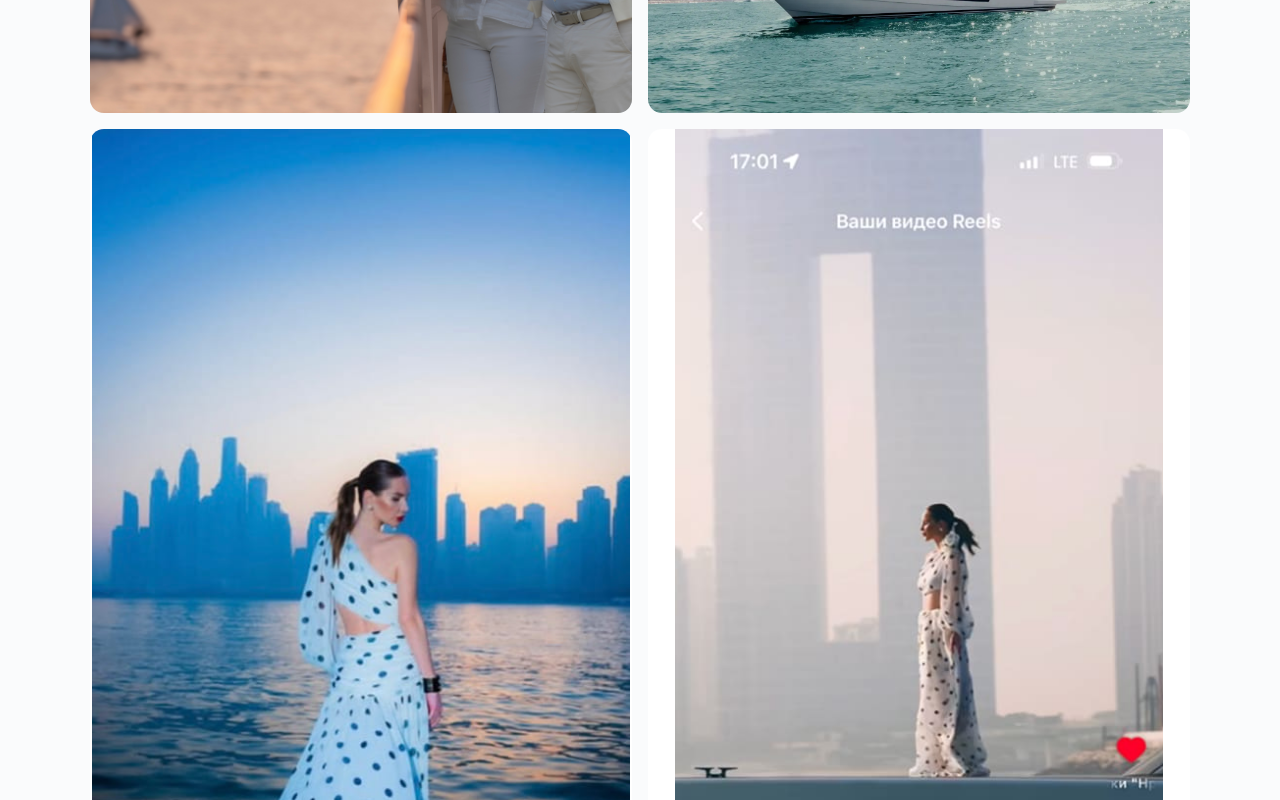
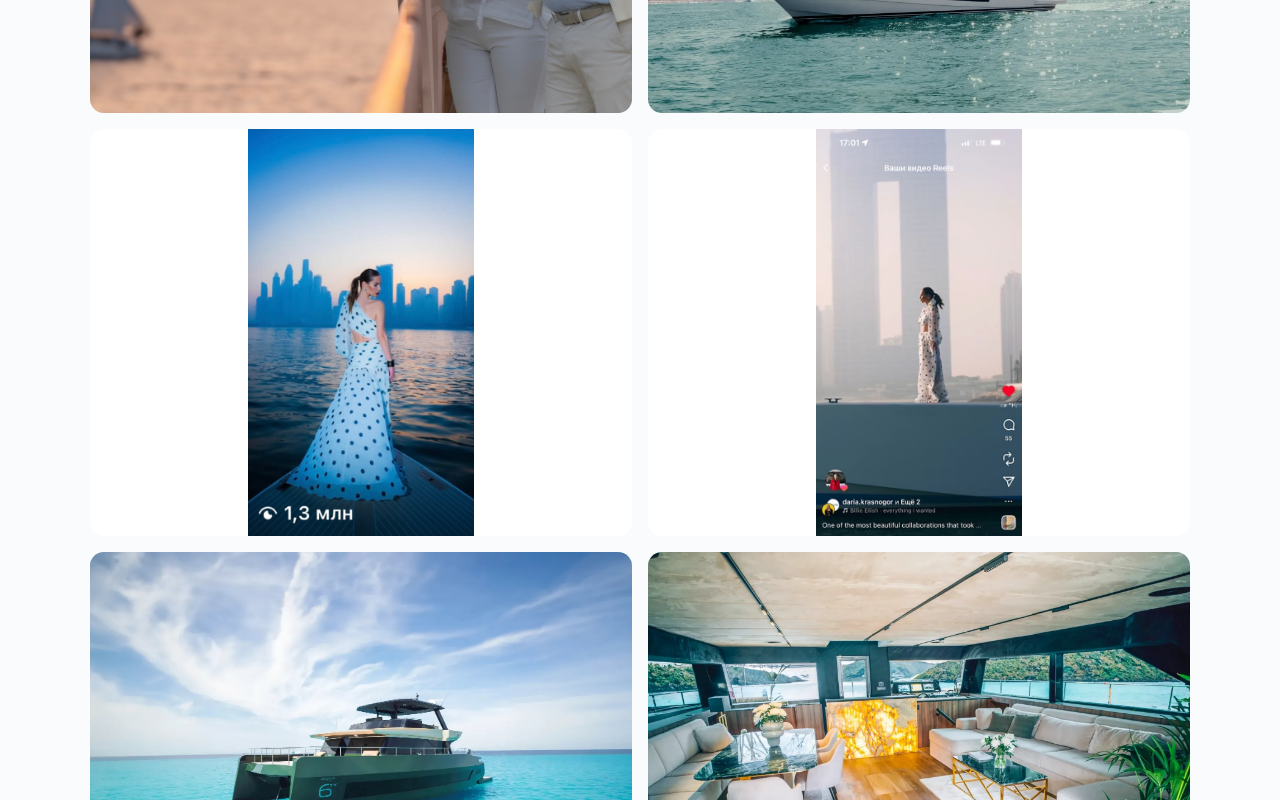
Before and after one commit to Guy4resh-stack/montas-asia-website, a React (Vite) app: page /cases/supreme-yachts in a window 1280 px wide. Shown: the part 5600-6400 px from the top of the page. Built offline with nearby package versions, Linux system fonts and the light colour scheme; a web font is replaced by a local one.

Commit message:
fix: constrain portrait screenshots to normal grid cell size

```diff
--- a/src/index.css
+++ b/src/index.css
@@ -2723,8 +2723,18 @@ nav a.nav-active {
 /* Gallery */
 .cs-gallery { display: grid; grid-template-columns: repeat(2, 1fr); gap: 1rem; padding: 1rem 0 4rem; max-width: 1100px; margin: 0 auto; }
 .cs-gallery-item { border-radius: 14px; overflow: hidden; aspect-ratio: 4/3; background: var(--green-deep); }
-.cs-gallery-item--portrait { aspect-ratio: 9/16; background: #FFFFFF; }
-.cs-gallery-item--portrait .cs-gallery-img { object-fit: contain; }
+.cs-gallery-item--portrait {
+  background: #FFFFFF;
+  display: flex;
+  align-items: center;
+  justify-content: center;
+}
+.cs-gallery-item--portrait .cs-gallery-img {
+  object-fit: contain;
+  height: 100%;
+  width: auto;
+  max-width: 100%;
+}
 .cs-gallery-img { width: 100%; height: 100%; object-fit: cover; display: block; transition: transform 0.6s ease; }
 .cs-gallery-item:hover .cs-gallery-img { transform: scale(1.04); }
 
```
